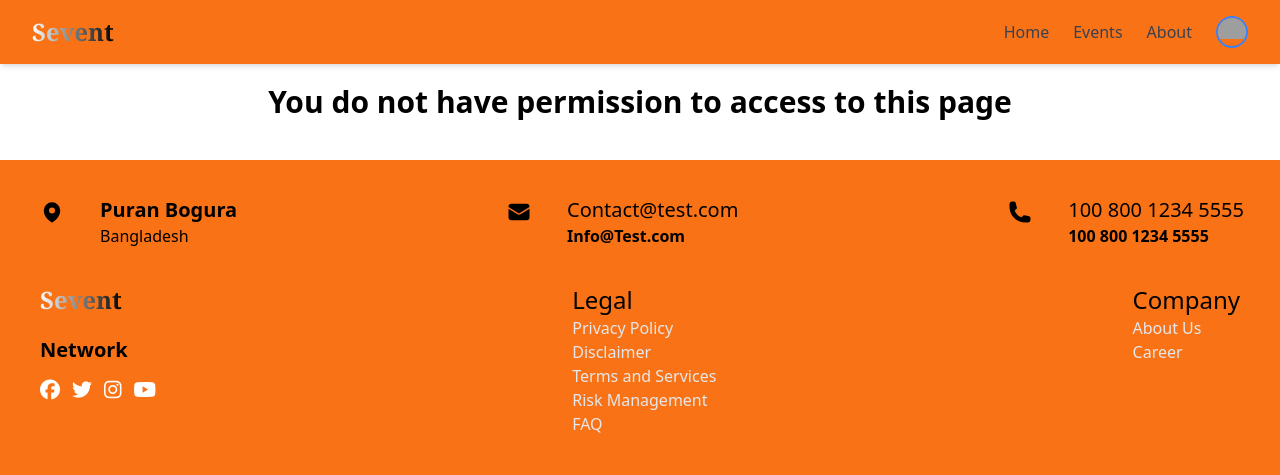
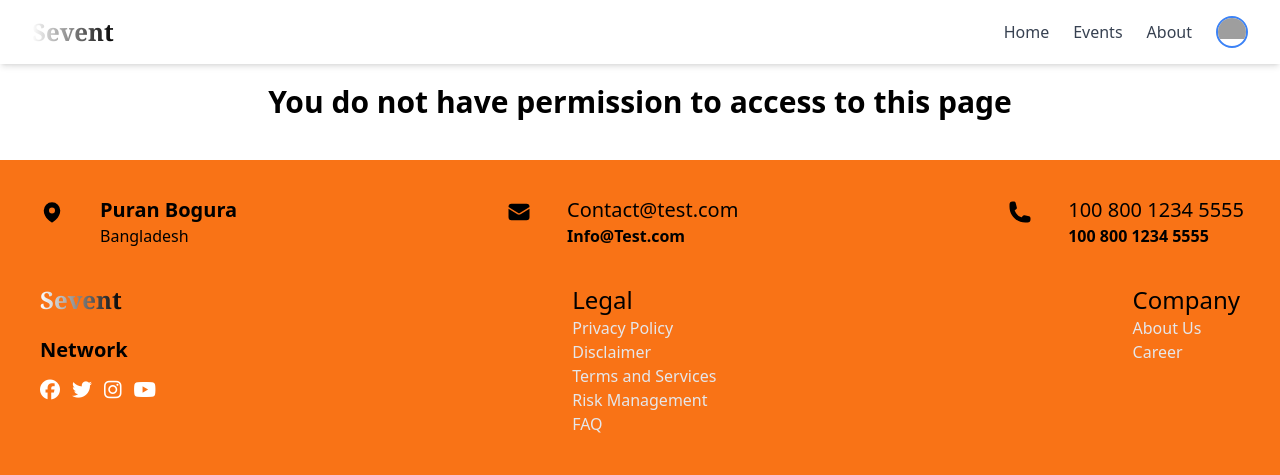
Before and after one commit to Stropurbo/event-management, a Django app: page /users/no_permission/ in a window 1280 px wide. Shown: the top 475 px of the page. Run offline with Django 5.2, Linux system fonts and the light colour scheme; some libraries are stand-ins or nearby versions; grey boxes are pictures that could not be loaded.

Commit message:
requirment text

```diff
--- a/requirements.txt
+++ b/requirements.txt
@@ -4,8 +4,6 @@ Django==5.1.6
 django-debug-toolbar==5.0.1
 pillow==11.1.0
 psycopg-binary==3.2.5
-psycopg2==2.9.10
-psycopg2-binary==2.9.10
 python-decouple==3.8
 sqlparse==0.5.3
 typing_extensions==4.12.2
--- a/tasks/templates/header.html
+++ b/tasks/templates/header.html
@@ -10,7 +10,7 @@
 	<body class="pt-16">
 		<!-- padding top added for fixed navbar -->
 
-		<header class="bg-orange-500 shadow-md fixed w-full z-50 top-0">
+		<header class="bg-white shadow-md fixed w-full z-50 top-0">
 			<div
 				class="w-full mx-auto px-4 sm:px-6 lg:px-8 flex justify-between items-center h-16"
 			>
@@ -98,12 +98,18 @@
 						href="{% url 'profile' %}"
 						class="w-8 h-8 rounded-full overflow-hidden border-2 border-blue-500 flex-shrink-0"
 					>
-					{% if profile_image %}
-					<img src="{{ profile_image }}" alt="Profile Image" class="..." />
-				  {% else %}
-					<img src="https://png.pngtree.com/png-clipart/20231019/original/pngtree-user-profile-avatar-png-image_13369988.png" alt="Default Profile" />
-				  {% endif %}
-
+						{% if profile_image %}
+						<img
+							src="{{ profile_image }}"
+							alt="Profile Image"
+							class="..."
+						/>
+						{% else %}
+						<img
+							src="https://png.pngtree.com/png-clipart/20231019/original/pngtree-user-profile-avatar-png-image_13369988.png"
+							alt="Default Profile"
+						/>
+						{% endif %}
 					</a>
 				</nav>
 			</div>
```
